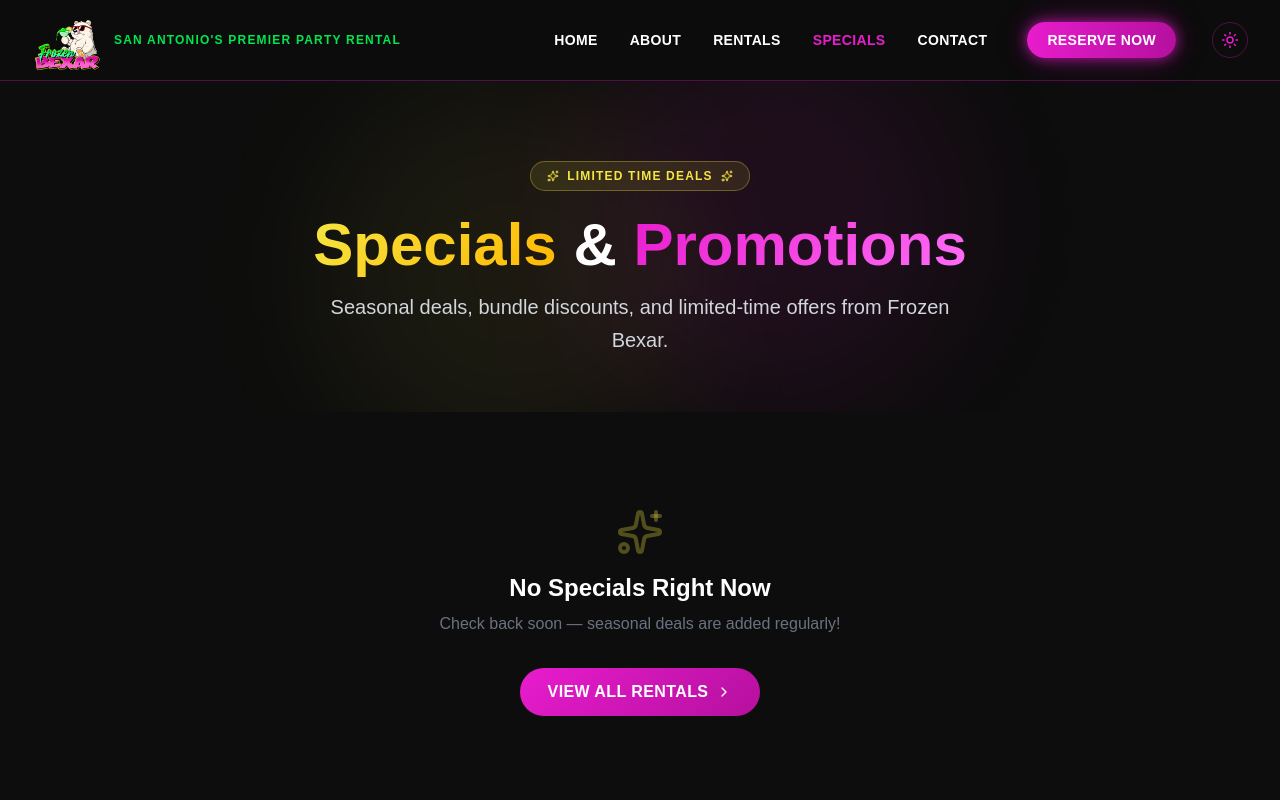
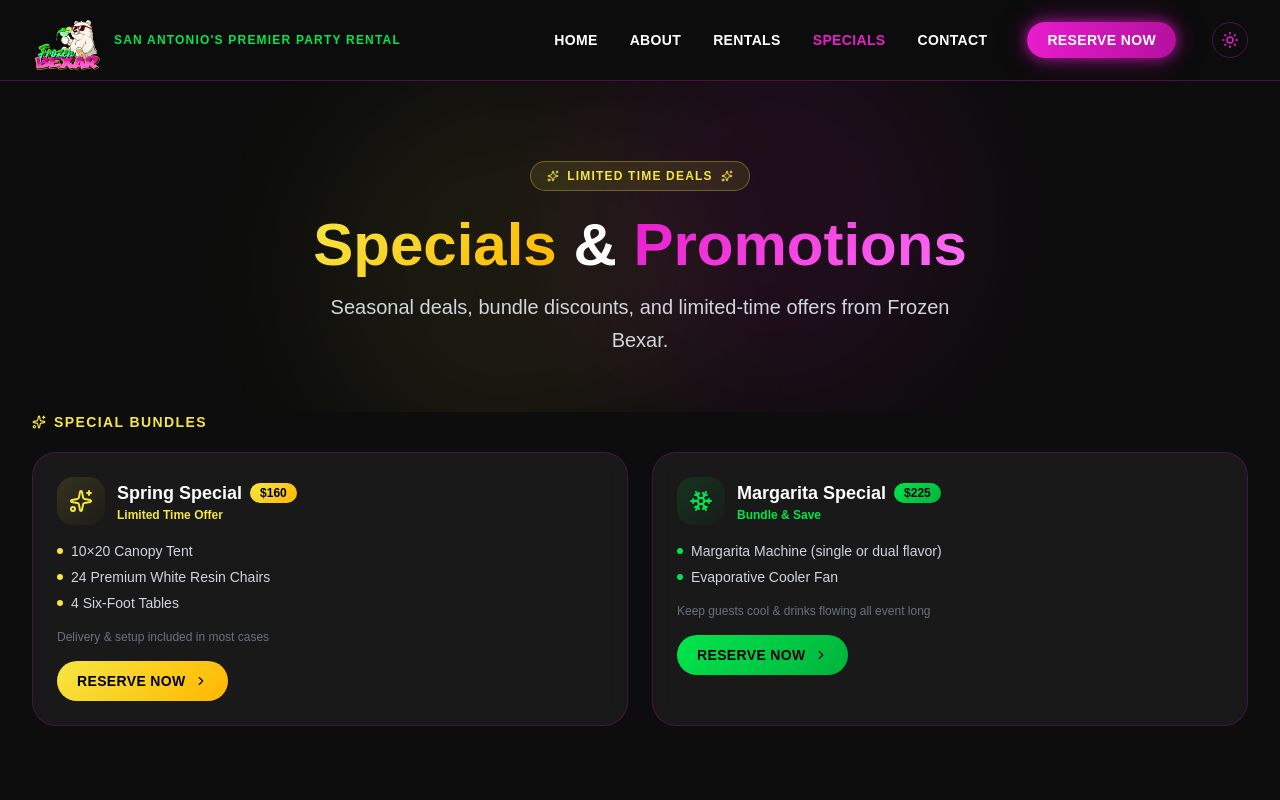
Before and after one commit to founderai/frozenbexar, a Next.js app: page /specials in a window 1280 px wide. Shown: the top 800 px of the page. Built offline with nearby package versions, Linux system fonts and the light colour scheme.

Commit message:
Admin pricing sections, Margarita Special bundle, mix reviews, remove 8ft tables, specials bundle cards

```diff
--- a/app/admin/page.tsx
+++ b/app/admin/page.tsx
@@ -361,8 +361,12 @@
             {pricesSaveErr && (
               <p className="text-xs text-red-400 mt-2 text-right">{pricesSaveErr}</p>
             )}
-            <div className="grid grid-cols-1 sm:grid-cols-2 gap-4">
-              {Object.entries(prices).map(([id, entry]) => (
+            {(() => {
+              const MAIN_IDS   = ["margarita","coolers","canopy-10x20","canopy-13x26","tables","chairs","table-chair-set"];
+              const ADDON_IDS  = ["canopy-lights","canopy-wall","tablecloths","yard-games"];
+              const BUNDLE_IDS = ["spring-special","margarita-special"];
+
+              const PriceCard = (id: string, entry: typeof prices[string]) => (
                 <div key={id} className="bg-white/3 border border-white/8 rounded-2xl p-4">
                   <p className="text-white font-bold text-sm mb-3">{entry.label}</p>
                   <div className="flex gap-3 mb-3">
@@ -370,39 +374,53 @@
                       <label className="block text-xs text-gray-500 mb-1">Price ($)</label>
                       <div className="relative">
                         <span className="absolute left-3 top-1/2 -translate-y-1/2 text-gray-400 text-sm">$</span>
-                        <input
-                          type="number" min="0" step="1"
-                          value={entry.price}
+                        <input type="number" min="0" step="1" value={entry.price}
                           onChange={e => setPrices(p => ({ ...p, [id]: { ...p[id], price: e.target.value } }))}
                           placeholder="0"
-                          className="w-full bg-white/5 border border-white/10 rounded-xl pl-7 pr-3 py-2 text-white placeholder-gray-600 focus:outline-none focus:border-[#00e64d]/60 text-sm"
-                        />
+                          className="w-full bg-white/5 border border-white/10 rounded-xl pl-7 pr-3 py-2 text-white placeholder-gray-600 focus:outline-none focus:border-[#00e64d]/60 text-sm" />
                       </div>
                     </div>
                     <div className="w-36">
                       <label className="block text-xs text-gray-500 mb-1">Unit label</label>
-                      <input
-                        type="text"
-                        value={entry.unit}
+                      <input type="text" value={entry.unit}
                         onChange={e => setPrices(p => ({ ...p, [id]: { ...p[id], unit: e.target.value } }))}
                         placeholder="per event"
-                        className="w-full bg-white/5 border border-white/10 rounded-xl px-3 py-2 text-white placeholder-gray-600 focus:outline-none focus:border-[#00e64d]/60 text-sm"
-                      />
+                        className="w-full bg-white/5 border border-white/10 rounded-xl px-3 py-2 text-white placeholder-gray-600 focus:outline-none focus:border-[#00e64d]/60 text-sm" />
                     </div>
                   </div>
                   <div>
                     <label className="block text-xs text-gray-500 mb-1">Discount note <span className="text-gray-600">(e.g. "2 fans = $115")</span></label>
-                    <input
-                      type="text"
-                      value={entry.discountNote ?? ""}
+                    <input type="text" value={entry.discountNote ?? ""}
                       onChange={e => setPrices(p => ({ ...p, [id]: { ...p[id], discountNote: e.target.value } }))}
                       placeholder="Optional — leave blank to hide"
-                      className="w-full bg-white/5 border border-white/10 rounded-xl px-3 py-2 text-white placeholder-gray-600 focus:outline-none focus:border-[#e81ccd]/60 text-sm"
-                    />
+                      className="w-full bg-white/5 border border-white/10 rounded-xl px-3 py-2 text-white placeholder-gray-600 focus:outline-none focus:border-[#e81ccd]/60 text-sm" />
                   </div>
                 </div>
-              ))}
-            </div>
+              );
+
+              const SectionLabel = (label: string, accent: string) => (
+                <p className="text-xs font-black uppercase tracking-widest mb-3 mt-6 first:mt-0" style={{ color: accent }}>{label}</p>
+              );
+
+              return (
+                <div className="space-y-2">
+                  {SectionLabel("Main Rentals", "#00e64d")}
+                  <div className="grid grid-cols-1 sm:grid-cols-2 gap-4">
+                    {MAIN_IDS.filter(id => prices[id]).map(id => PriceCard(id, prices[id]))}
+                  </div>
+
+                  {SectionLabel("Add-Ons", "#e81ccd")}
+                  <div className="grid grid-cols-1 sm:grid-cols-2 gap-4">
+                    {ADDON_IDS.filter(id => prices[id]).map(id => PriceCard(id, prices[id]))}
+                  </div>
+
+                  {SectionLabel("Special Bundles", "#f5e642")}
+                  <div className="grid grid-cols-1 sm:grid-cols-2 gap-4">
+                    {BUNDLE_IDS.filter(id => prices[id]).map(id => PriceCard(id, prices[id]))}
+                  </div>
+                </div>
+              );
+            })()}
           </div>
         )}
 
--- a/app/booking/page.tsx
+++ b/app/booking/page.tsx
@@ -9,7 +9,6 @@
   "Evaporative Cooler / Swamp Cooler (Hessaire MC37V)",
   "10×20 Canopy",
   "6ft Rectangular Tables",
-  "8ft Rectangular Tables",
   "Round Tables (48in)",
   "Folding Chairs",
   "Padded Chairs",
--- a/app/page.tsx
+++ b/app/page.tsx
@@ -17,16 +17,16 @@
 const GOOGLE_URL = "https://www.google.com/search?q=frozen+bexar+reviews";
 
 const reviews = [
+  { name: "Marcie",   rating: 5, source: "facebook", text: "5 STARS FOR SURE! Chris was a pleasure to work with! He TRULY came through for us at the last minute! We thank him and the service and the products were superior!" },
   { name: "Andrew Rodriguez", rating: 5, source: "google", text: "Great service fast set up. Definitely renting again" },
-  { name: "Chelsea Michelle",  rating: 5, source: "google", text: "Working with Isaac and his team was great. We had a backyard birthday celebration for our son and needed a 10x20 canopy, 2 tables, and 12 chairs. They have competitive pricing, friendly staff, and prompt response time. They arrived within the scheduled timeframe, set everything up quickly and efficiently and came back the next day to break it all down. The white canopy, tables, and chairs were in a like new condition without scuffs or tears! Would definitely use them again and highly recommend them for your events!!" },
-  { name: "Joseluis Jimenez",  rating: 5, source: "google", text: "Very fast to respond and easy to book. Would definitely recommend." },
-  { name: "Marcie",   rating: 5, source: "facebook", text: "5 STARS FOR SURE! Chris was a pleasure to work with! He TRULY came through for us at the last minute! We thank him and the service and the products were superior!" },
   { name: "Roseanne", rating: 5, source: "facebook", text: "We had a great experience! We rented the canopy and they set everything up for us. We will definitely use them again for our next party." },
   { name: "Nestor",   rating: 5, source: "facebook", text: "Chris was very friendly and helpful, will be in touch with him for future services!! 10/10 recommend" },
   { name: "Valerie",  rating: 5, source: "facebook", text: "Chris was super nice! Showed up at the exact time we had scheduled. And the fan was Heaven sent bc this San Antonio heat is no joke! I will definitely be doing more business with Chris! Thank You once again!!" },
+  { name: "Chelsea Michelle",  rating: 5, source: "google", text: "Working with Isaac and his team was great. We had a backyard birthday celebration for our son and needed a 10x20 canopy, 2 tables, and 12 chairs. They have competitive pricing, friendly staff, and prompt response time. They arrived within the scheduled timeframe, set everything up quickly and efficiently and came back the next day to break it all down. The white canopy, tables, and chairs were in a like new condition without scuffs or tears! Would definitely use them again and highly recommend them for your events!!" },
   { name: "Veronica", rating: 5, source: "facebook", text: "Great communication and pricing. Showed up when he said he would, delivered and set up easily. Highly recommended" },
   { name: "Serina",   rating: 5, source: "facebook", text: "10/10 service! Quick to reply and fairly priced! We'll definitely be booking again for other events!" },
   { name: "Tiffany",  rating: 5, source: "facebook", text: "Amazing service! Great communication - dropped off early & explained everything to make sure we were good to go for our daughter's birthday party, and then picked up the next day making the rental convenient and easy. It was great having the fan to keep our guest cool at our party in hot weather. Highly recommend!" },
+  { name: "Joseluis Jimenez",  rating: 5, source: "google", text: "Very fast to respond and easy to book. Would definitely recommend." },
   { name: "Desiree",  rating: 5, source: "facebook", text: "Extremely easy use of the margarita machine! Chris was very professional on explaining step by step, which made the machine a hit at our event!! :)" },
   { name: "Sabrina",  rating: 5, source: "facebook", text: "Margaritas were a big hit didn't expect to run out so fast. I contacted the seller and he saved the party by bringing more. Would highly recommend him and definitely use him again for future events." },
 ];
--- a/app/quote/page.tsx
+++ b/app/quote/page.tsx
@@ -22,7 +22,7 @@
   { id: "coolers",         name: "Evaporative Cooler Fan",sub: "5,300 CFM cooling",          icon: <Wind size={22} className="text-[#e81ccd]" />,        image: "/cooler-unit.jpg",       color: "#e81ccd" },
   { id: "canopy-10x20",    name: "10×20 Canopy Tent",    sub: "Fits 20–30 guests",           icon: <Umbrella size={22} className="text-[#00e64d]" />,    image: "/canopy-10x20.jpg",      color: "#00e64d" },
   { id: "canopy-13x26",    name: "13×26 Canopy Tent",    sub: "Fits up to 48 guests",        icon: <Tent size={22} className="text-[#e81ccd]" />,        image: "/canopy-13x26.png",      color: "#e81ccd" },
-  { id: "tables",          name: "Tables",               sub: "6ft & 8ft folding tables",    icon: <Table2 size={22} className="text-[#00e64d]" />,      color: "#00e64d" },
+  { id: "tables",          name: "Tables",               sub: "6ft folding tables",    icon: <Table2 size={22} className="text-[#00e64d]" />,      color: "#00e64d" },
   { id: "chairs",          name: "Chairs",               sub: "Premium white resin chairs",  icon: <Armchair size={22} className="text-[#00e64d]" />,    color: "#00e64d" },
   { id: "table-chair-set", name: "Table & Chair Set",    sub: "Tables + chairs bundled",     icon: <Armchair size={22} className="text-[#e81ccd]" />,    color: "#e81ccd" },
 ];
@@ -41,6 +41,14 @@
   note: "Delivery & setup included (in most cases)",
 };
 
+const MARGARITA_SPECIAL = {
+  id: "margarita-special",
+  name: "Margarita Special",
+  price: 225,
+  items: "Margarita Machine · Evaporative Cooler Fan",
+  note: "Keep guests cool & drinks flowing all event",
+};
+
 const emptyForm: FormData = {
   name: "", email: "", phone: "", eventDate: "", eventType: "",
   guestCount: "", address: "", zipCode: "", notes: "",
@@ -48,6 +56,7 @@
 
 function calcLineTotal(id: string, qty: number, prices: Record<string, PriceEntry>, priceKey?: string): number | null {
   if (id === "spring-special") return SPRING_SPECIAL.price * qty;
+  if (id === "margarita-special") return MARGARITA_SPECIAL.price * qty;
   const key = priceKey ?? id;
   const base = parseFloat(prices[key]?.price || "");
   if (isNaN(base) || base === 0) return null;
@@ -363,6 +372,39 @@
                     </div>
                   </div>
                 </div>
+
+                {/* Margarita Special */}
+                <div
+                  className="card-dark rounded-2xl p-5 border transition-all"
+                  style={getQty("margarita-special") > 0
+                    ? { borderColor: "#00e64d66", boxShadow: "0 0 16px #00e64d20" }
+                    : { borderColor: "#00e64d30" }}
+                >
+                  <div className="flex items-start gap-4">
+                    <div className="shrink-0 w-12 h-12 rounded-xl flex items-center justify-center" style={{ background: "linear-gradient(135deg,#00e64d20,#00e64d05)" }}>
+                      <Snowflake size={22} style={{ color: "#00e64d" }} />
+                    </div>
+                    <div className="flex-1 min-w-0">
+                      <div className="flex items-center gap-2 mb-1">
+                        <p className="font-black text-white text-sm">Margarita Special</p>
+                        <span className="px-2 py-0.5 rounded-full text-xs font-black" style={{ background: "linear-gradient(135deg,#00e64d,#00b33c)", color: "#000" }}>$225</span>
+                      </div>
+                      <p className="text-xs text-gray-300 mb-1">{MARGARITA_SPECIAL.items}</p>
+                      <p className="text-xs font-semibold text-[#00e64d]">{MARGARITA_SPECIAL.note}</p>
+                    </div>
+                    <div className="shrink-0 flex items-center gap-1.5">
+                      {getQty("margarita-special") > 0 && (
+                        <button onClick={() => adjustItem("margarita-special", "Margarita Special", -1)} className="w-7 h-7 rounded-full flex items-center justify-center" style={{ background: "#00e64d22", border: "1px solid #00e64d44", color: "#00e64d" }}>
+                          <Minus size={11} />
+                        </button>
+                      )}
+                      {getQty("margarita-special") > 0 && <span className="text-white font-black text-sm w-5 text-center">{getQty("margarita-special")}</span>}
+                      <button onClick={() => adjustItem("margarita-special", "Margarita Special", 1)} className="w-7 h-7 rounded-full flex items-center justify-center" style={{ background: getQty("margarita-special") > 0 ? "#00e64d33" : "#00e64d15", border: "1px solid #00e64d44", color: "#00e64d" }}>
+                        <Plus size={11} />
+                      </button>
+                    </div>
+                  </div>
+                </div>
               </div>
 
             </div>{/* end LEFT */}
--- a/app/specials/page.tsx
+++ b/app/specials/page.tsx
@@ -3,7 +3,7 @@
 import { useState, useEffect } from "react";
 import Link from "next/link";
 import Image from "next/image";
-import { Tag, CalendarDays, ChevronRight, Sparkles } from "lucide-react";
+import { Tag, CalendarDays, ChevronRight, Sparkles, Snowflake } from "lucide-react";
 
 type Special = {
   id: string;
@@ -52,6 +52,74 @@
           <p className="text-gray-300 text-xl max-w-2xl mx-auto leading-relaxed">
             Seasonal deals, bundle discounts, and limited-time offers from Frozen Bexar.
           </p>
+        </div>
+      </section>
+
+      {/* Permanent Bundle Cards */}
+      <section className="pb-10">
+        <div className="max-w-7xl mx-auto px-4 sm:px-6 lg:px-8">
+          <h2 className="text-sm font-black uppercase tracking-widest text-[#f5e642] mb-5 flex items-center gap-2">
+            <Sparkles size={14} /> Special Bundles
+          </h2>
+          <div className="grid grid-cols-1 sm:grid-cols-2 gap-6">
+            {/* Spring Special */}
+            <div className="card-dark rounded-3xl p-6 border border-[#f5e642]/30 hover:border-[#f5e642]/60 hover:scale-[1.01] transition-all">
+              <div className="flex items-center gap-3 mb-4">
+                <div className="w-12 h-12 rounded-2xl flex items-center justify-center" style={{ background: "linear-gradient(135deg,#f5e64220,#f5e64205)" }}>
+                  <Sparkles size={24} style={{ color: "#f5e642" }} />
+                </div>
+                <div>
+                  <div className="flex items-center gap-2">
+                    <h3 className="text-white font-black text-lg">Spring Special</h3>
+                    <span className="px-2.5 py-0.5 rounded-full text-xs font-black" style={{ background: "linear-gradient(135deg,#f5e642,#ffb700)", color: "#000" }}>$160</span>
+                  </div>
+                  <p className="text-xs text-[#f5e642] font-semibold">Limited Time Offer</p>
+                </div>
+              </div>
+              <ul className="space-y-1.5 mb-4">
+                {["10×20 Canopy Tent", "24 Premium White Resin Chairs", "4 Six-Foot Tables"].map(item => (
+                  <li key={item} className="flex items-center gap-2 text-sm text-gray-300">
+                    <span className="w-1.5 h-1.5 rounded-full bg-[#f5e642] shrink-0" />
+                    {item}
+                  </li>
+                ))}
+              </ul>
+              <p className="text-xs text-gray-500 mb-4">Delivery &amp; setup included in most cases</p>
+              <Link href="/quote" className="inline-flex items-center gap-2 px-5 py-2.5 rounded-full text-sm font-bold uppercase tracking-wide text-black transition-all hover:scale-105"
+                style={{ background: "linear-gradient(135deg,#f5e642,#ffb700)" }}>
+                Reserve Now <ChevronRight size={14} />
+              </Link>
+            </div>
+
+            {/* Margarita Special */}
+            <div className="card-dark rounded-3xl p-6 border border-[#00e64d]/30 hover:border-[#00e64d]/60 hover:scale-[1.01] transition-all">
+              <div className="flex items-center gap-3 mb-4">
+                <div className="w-12 h-12 rounded-2xl flex items-center justify-center" style={{ background: "linear-gradient(135deg,#00e64d20,#00e64d05)" }}>
+                  <Snowflake size={24} style={{ color: "#00e64d" }} />
+                </div>
+                <div>
+                  <div className="flex items-center gap-2">
+                    <h3 className="text-white font-black text-lg">Margarita Special</h3>
+                    <span className="px-2.5 py-0.5 rounded-full text-xs font-black" style={{ background: "linear-gradient(135deg,#00e64d,#00b33c)", color: "#000" }}>$225</span>
+                  </div>
+                  <p className="text-xs text-[#00e64d] font-semibold">Bundle &amp; Save</p>
+                </div>
+              </div>
+              <ul className="space-y-1.5 mb-4">
+                {["Margarita Machine (single or dual flavor)", "Evaporative Cooler Fan"].map(item => (
+                  <li key={item} className="flex items-center gap-2 text-sm text-gray-300">
+                    <span className="w-1.5 h-1.5 rounded-full bg-[#00e64d] shrink-0" />
+                    {item}
+                  </li>
+                ))}
+              </ul>
+              <p className="text-xs text-gray-500 mb-4">Keep guests cool &amp; drinks flowing all event long</p>
+              <Link href="/quote" className="inline-flex items-center gap-2 px-5 py-2.5 rounded-full text-sm font-bold uppercase tracking-wide text-black transition-all hover:scale-105"
+                style={{ background: "linear-gradient(135deg,#00e64d,#00b33c)" }}>
+                Reserve Now <ChevronRight size={14} />
+              </Link>
+            </div>
+          </div>
         </div>
       </section>
 
--- a/lib/prices.ts
+++ b/lib/prices.ts
@@ -20,7 +20,8 @@
   "table-chair-set":  { label: "Table & Chair Set",       price: "", unit: "per set"   },
   "tablecloths":      { label: "Tablecloths (Black)",     price: "", unit: "per cloth" },
   "yard-games":       { label: "Yard Games",              price: "", unit: "per game"  },
-  "spring-special":   { label: "Spring Special Bundle",   price: "160", unit: "per event" },
+  "spring-special":      { label: "Spring Special Bundle",     price: "160", unit: "per event" },
+  "margarita-special":   { label: "Margarita Special Bundle", price: "225", unit: "per event" },
 };
 
 async function redisGet(): Promise<PricesData | null> {
--- a/lib/products.ts
+++ b/lib/products.ts
@@ -88,10 +88,9 @@
     name: "Tables",
     tagline: "Sturdy & clean for every event",
     description:
-      "Our clean, well-maintained folding tables are available in 6ft and 8ft sizes. Perfect for food, drinks, gifts, or seating — delivery and pickup included.",
+      "Our clean, well-maintained 6ft folding tables are perfect for food, drinks, gifts, or seating — delivery and pickup included.",
     features: [
       "6ft rectangular folding tables",
-      "8ft rectangular folding tables",
       "Quantity packages available",
       "Delivery and pickup included",
     ],
@@ -120,7 +119,7 @@
     description:
       "Get tables and chairs together in one convenient set. Bundle pricing saves you money — perfect for guests who need full seating setups delivered and arranged.",
     features: [
-      "6ft folding tables + white resin chairs",
+      "6ft folding tables + premium white resin chairs",
       "Bundle pricing — save vs. renting separately",
       "Perfect for banquets, quinceañeras, birthdays",
       "Delivery, setup & breakdown included",
```
